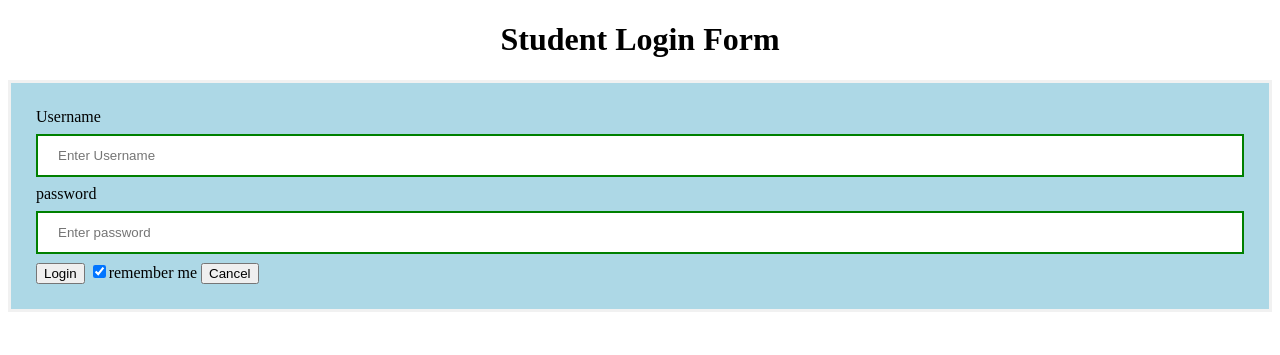
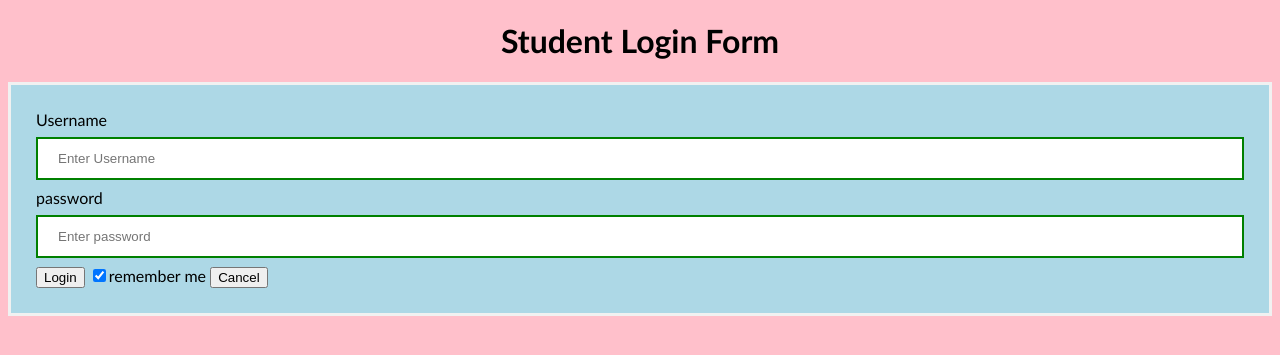
Before and after one commit to voo7-hub/Project_Ecommerce, a PHP site: page / in a window 1280 px wide. Shown: the top 355 px of the page. Run offline with PHP 8.4, Linux system fonts and the light colour scheme.

Commit message:
Update style.css

```diff
--- a/style.css
+++ b/style.css
@@ -1,3 +1,7 @@
+Body {
+    font-family: Calibri, Helvetica, sans-serif;
+    background-color: pink;
+  }
 .container {
     padding: 25px;
     background-color: lightblue;
```
